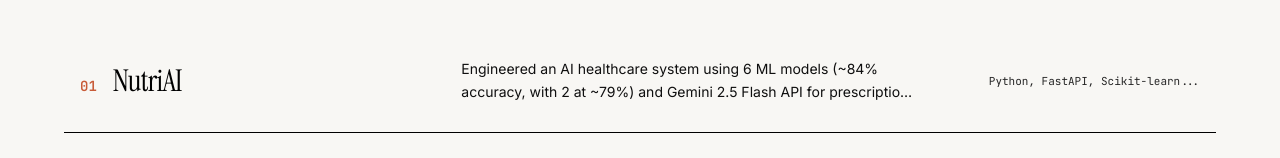
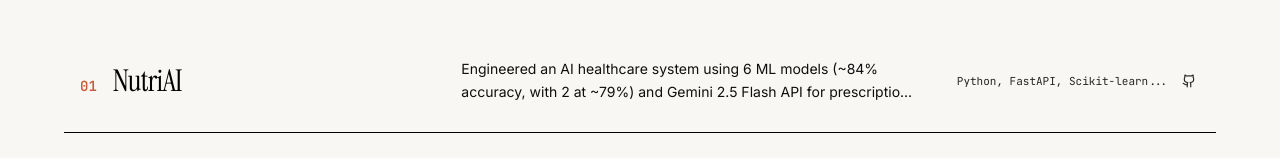
Before and after one commit to Arayana-sood/arayana-portfolio, a React (Vite) app: page / in a window 1280 px wide. Shown: the part 794-952 px from the top of the page. Built offline with nearby package versions, Linux system fonts and the light colour scheme.

Commit message:
Make hero project cards directly clickable and add quick repo links on Work rows

```diff
--- a/src/components/shared/HeroVisual.tsx
+++ b/src/components/shared/HeroVisual.tsx
@@ -22,6 +22,7 @@ interface ProjectItem {
   tech: string;
   highlight: string;
   icon: React.ElementType;
+  url: string;
 }
 
 const PROJECTS: ProjectItem[] = [
@@ -32,6 +33,7 @@ const PROJECTS: ProjectItem[] = [
     tech: 'Python · FastAPI · Scikit-learn',
     highlight: '6 ML Models + Gemini API',
     icon: Sparkles,
+    url: 'https://github.com/Arayana-sood/NutriAI-personalized-diet-generation',
   },
   {
     id: 'shellquest',
@@ -40,6 +42,7 @@ const PROJECTS: ProjectItem[] = [
     tech: 'React · Socket.IO · xterm.js',
     highlight: 'Interactive Linux Terminal',
     icon: Terminal,
+    url: 'https://github.com/Arayana-sood/ShellQuest',
   },
   {
     id: 'process-viz',
@@ -48,6 +51,7 @@ const PROJECTS: ProjectItem[] = [
     tech: 'C · React · Canvas',
     highlight: '5 CPU Algorithms & Gantt',
     icon: Activity,
+    url: 'https://github.com/Arayana-sood/Process-Lifecycle-visualization-tool',
   },
   {
     id: 'tourism-analytics',
@@ -56,6 +60,7 @@ const PROJECTS: ProjectItem[] = [
     tech: 'Power BI · DAX · SQL',
     highlight: 'Interactive Tourism Dashboard',
     icon: BarChart2,
+    url: 'https://app.powerbi.com/view?r=eyJrIjoiOGY5OGI5ZmYtODA1ZC00NmIwLThlYjAtY2VkMjUxOTMyMzhjIiwidCI6ImUxNGU3M2ViLTUyNTEtNDM4OC04ZDY3LThmOWYyZTJkNWE0NiIsImMiOjEwfQ%3D%3D',
   },
 ];
 
@@ -147,16 +152,20 @@ export function HeroVisual({ className }: { className?: string }) {
             const isHovered = hoveredId === item.id;
 
             return (
-              <div
+              <a
                 key={item.id}
+                href={item.url}
+                target="_blank"
+                rel="noopener noreferrer"
                 onMouseEnter={() => setHoveredId(item.id)}
                 className={cn(
-                  'group p-2.5 sm:p-3 rounded-xl transition-all duration-150 cursor-default',
+                  'group p-2.5 sm:p-3 rounded-xl transition-all duration-150 cursor-pointer block',
                   'border',
                   isHovered
                     ? 'bg-[--bg-elevated] border-[--border]'
                     : 'bg-transparent border-transparent hover:bg-[--bg-elevated]/50'
                 )}
+                aria-label={`Open ${item.name} (${item.highlight})`}
               >
                 <div className="flex items-start justify-between gap-2 min-w-0">
                   <div className="flex items-center gap-2.5 min-w-0 flex-1">
@@ -194,7 +203,7 @@ export function HeroVisual({ className }: { className?: string }) {
                     {item.highlight}
                   </span>
                 </div>
-              </div>
+              </a>
             );
           })}
         </div>
--- a/src/sections/Work.tsx
+++ b/src/sections/Work.tsx
@@ -1,6 +1,6 @@
 import { useState } from 'react';
 import { motion } from 'framer-motion';
-import { ArrowUpRight } from 'lucide-react';
+import { ArrowUpRight, Github } from 'lucide-react';
 import { SectionHeading } from '@/components/ui/SectionHeading';
 import { AnimatedSection } from '@/components/shared/AnimatedSection';
 import { CaseStudyModal } from '@/components/shared/CaseStudyModal';
@@ -92,12 +92,25 @@ export function Work() {
                     </p>
                   </div>
 
-                  {/* Right: Technologies (3 cols) */}
-                  <div className="md:col-span-3 flex md:justify-end">
+                  {/* Right: Technologies & Quick Links (3 cols) */}
+                  <div className="md:col-span-3 flex items-center md:justify-end gap-2.5">
                     <span className="text-[11px] font-mono-text text-muted md:text-right line-clamp-1">
                       {project.tags.slice(0, 3).join(', ')}
                       {project.tags.length > 3 ? '...' : ''}
                     </span>
+                    {project.githubUrl && (
+                      <a
+                        href={project.githubUrl}
+                        target="_blank"
+                        rel="noopener noreferrer"
+                        onClick={(e) => e.stopPropagation()}
+                        aria-label={`Open ${project.title} repository on GitHub`}
+                        className="p-1 rounded text-muted hover:text-accent transition-colors shrink-0"
+                        title="View GitHub Repository"
+                      >
+                        <Github size={14} />
+                      </a>
+                    )}
                   </div>
 
                 </div>
```
